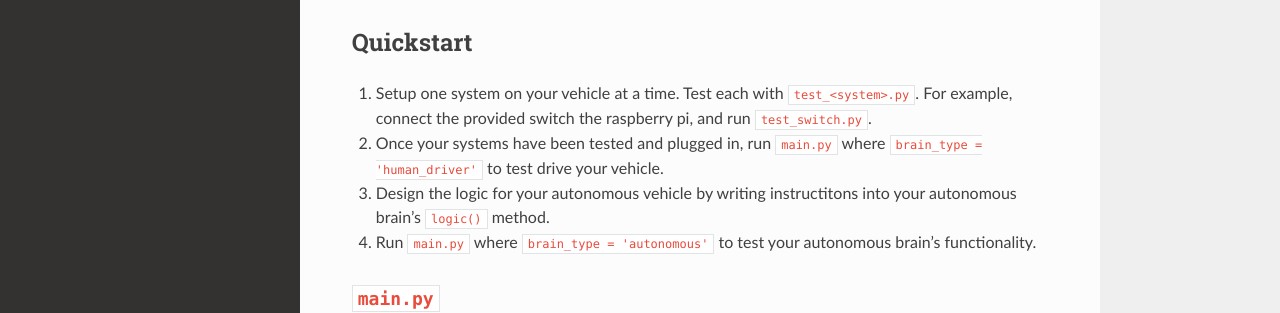
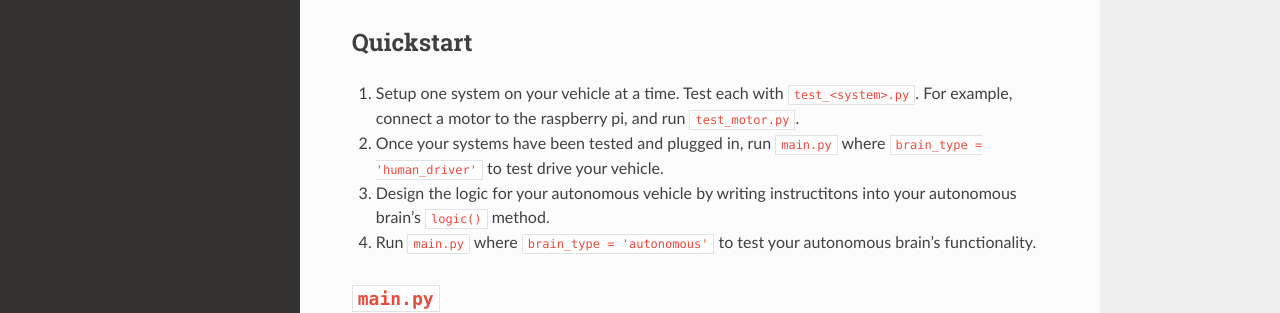
Before and after one commit to jmorbonics/Fetcher, a Sphinx documentation site: the page built from code/sphinx/index.rst, in a window 1280 px wide and 900 px high. Shown: the part 263-576 px from the top of the window. Built offline with Sphinx 7.4.7 and the Read the Docs theme 2.0.0, drawn with Linux system fonts in a browser that asks for light colours; pages that are not in the unit, such as notebooks, are missing from menus.

Commit message:
updating index.rst

```diff
--- a/code/sphinx/index.rst
+++ b/code/sphinx/index.rst
@@ -14,7 +14,7 @@ Starter code for this project in found in the ``HackIllinois2024/code`` folder o
 Quickstart
 ----------
 
-1. Setup one system on your vehicle at a time. Test each with ``test_<system>.py``. For example, connect the provided switch the raspberry pi, and run ``test_switch.py``.
+1. Setup one system on your vehicle at a time. Test each with ``test_<system>.py``. For example, connect a motor to the raspberry pi, and run ``test_motor.py``.
 
 2. Once your systems have been tested and plugged in, run ``main.py`` where ``brain_type = 'human_driver'`` to test drive your vehicle.
 
```
